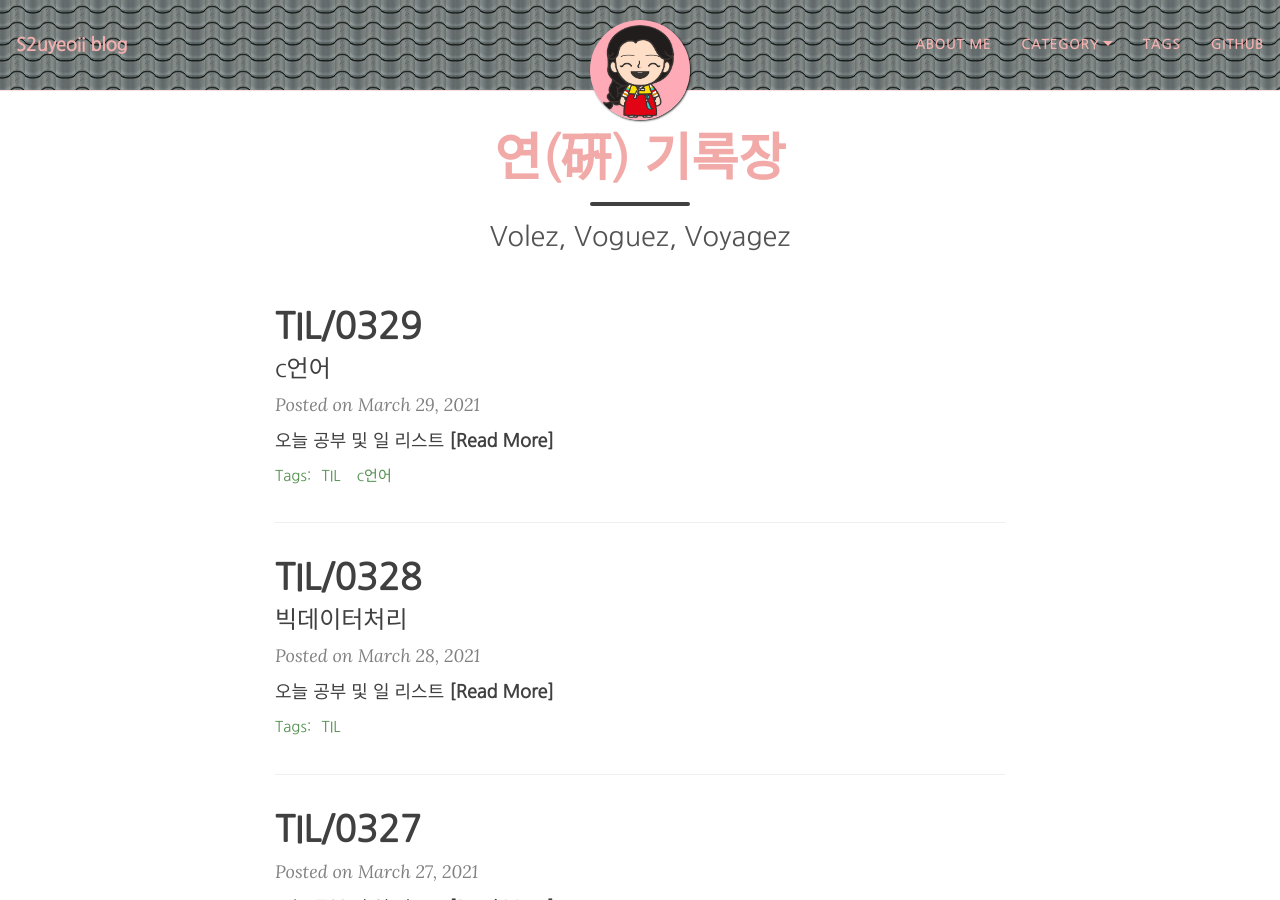
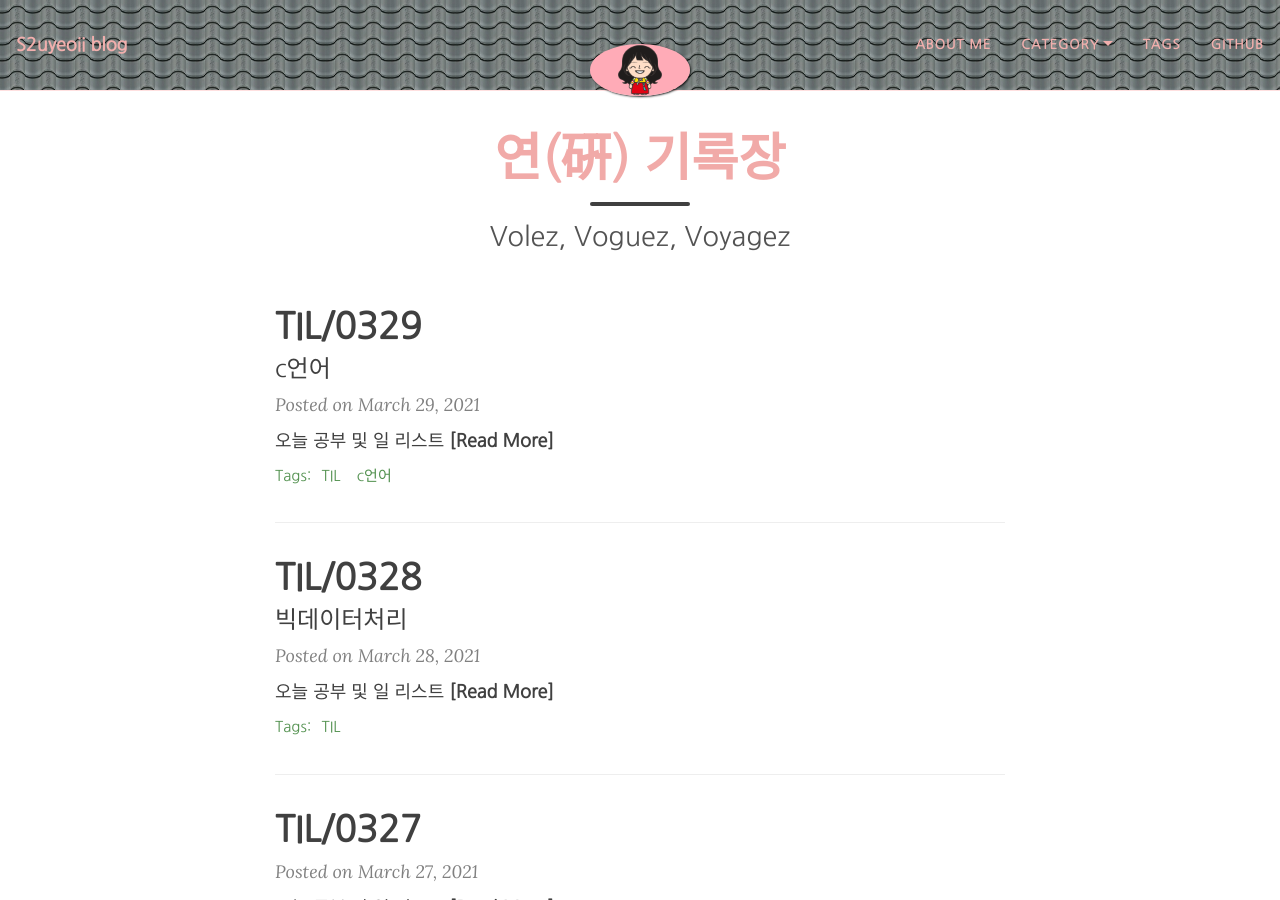
Before and after one commit to yeoneed/yeoneed.github.io, a Jekyll site: the page built from index.html, in a window 1280 px wide and 900 px high. Built offline with Jekyll 4.4.1, drawn with Linux system fonts in a browser that asks for light colours; nearby versions of some CDN libraries; some web fonts are replaced; the list of posts is cut into pages by our own code.

Commit message:
Update _config.yml

```diff
--- a/_config.yml
+++ b/_config.yml
@@ -24,7 +24,7 @@ navbar-links:
 
 # Image to show in the navigation bar - works best with a square image
 # Remove this parameter if you don't want an image in the navbar
-avatar: "/assets/img/han.jpg"
+avatar: "/assets/img/hey.jpg"
 
 # By default, the image is cut into a circle. You can disable this behaviour by setting 'round-avatar: false'
 round-avatar: true
```
